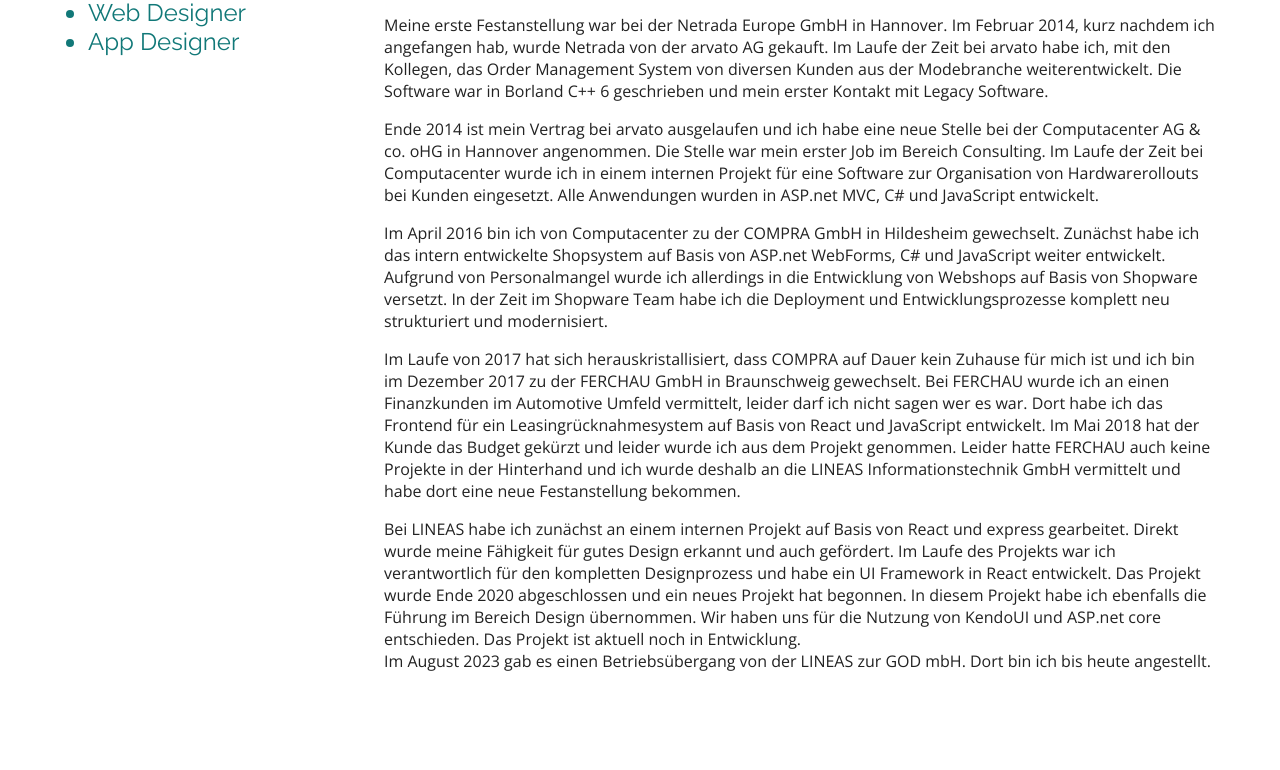
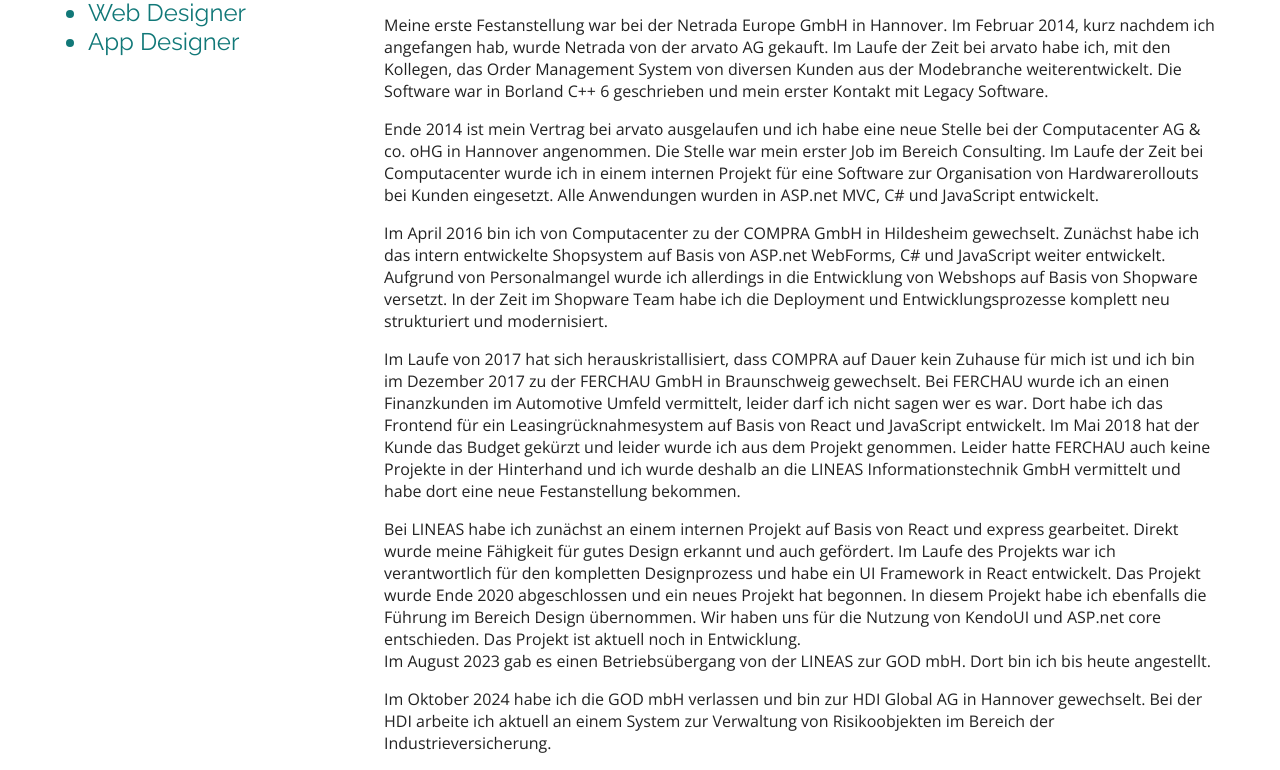
Before and after one commit to DerKnerd/imanuel.dev, a SvelteKit app: page /about in a window 1280 px wide. Shown: the part 389-1159 px from the top of the page. Before the commit the page ends 1077 px from the top, so only its background shows below. Built offline with nearby package versions, Linux system fonts and the light colour scheme.

Commit message:
Chore: Add hdi to about me

```diff
--- a/src/routes/about/+page.svelte
+++ b/src/routes/about/+page.svelte
@@ -64,6 +64,10 @@
         Design übernommen. Wir haben uns für die Nutzung von KendoUI und ASP.net core entschieden. Das Projekt ist
         aktuell noch in Entwicklung.<br />
         Im August 2023 gab es einen Betriebsübergang von der LINEAS zur GOD mbH. Dort bin ich bis heute angestellt.
+      </p>
+      <p>
+        Im Oktober 2024 habe ich die GOD mbH verlassen und bin zur HDI Global AG in Hannover gewechselt. Bei der HDI
+        arbeite ich aktuell an einem System zur Verwaltung von Risikoobjekten im Bereich der Industrieversicherung.
       </p>
     </section>
   </article>
```
Lines whose indentation alone changed are shown as unchanged.
